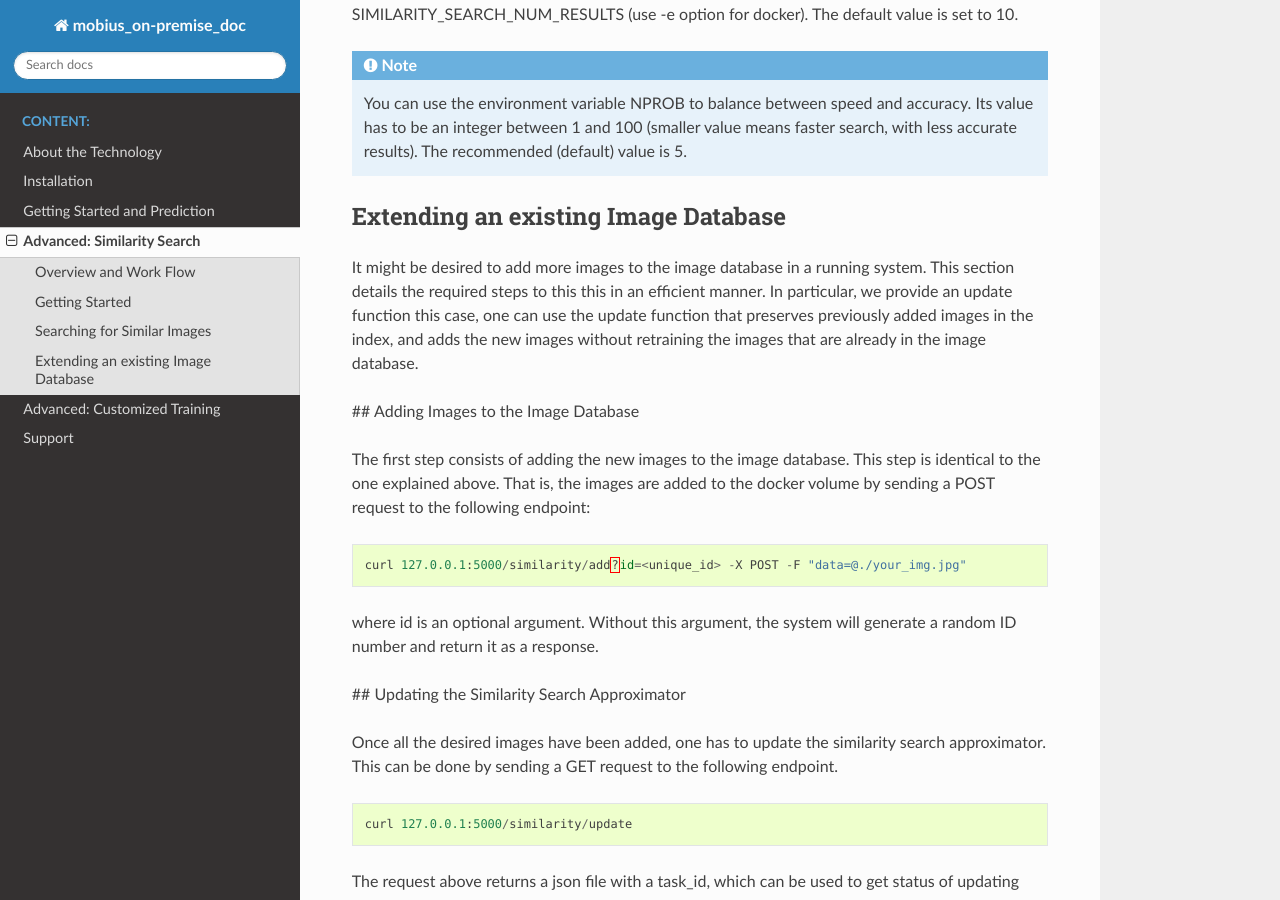
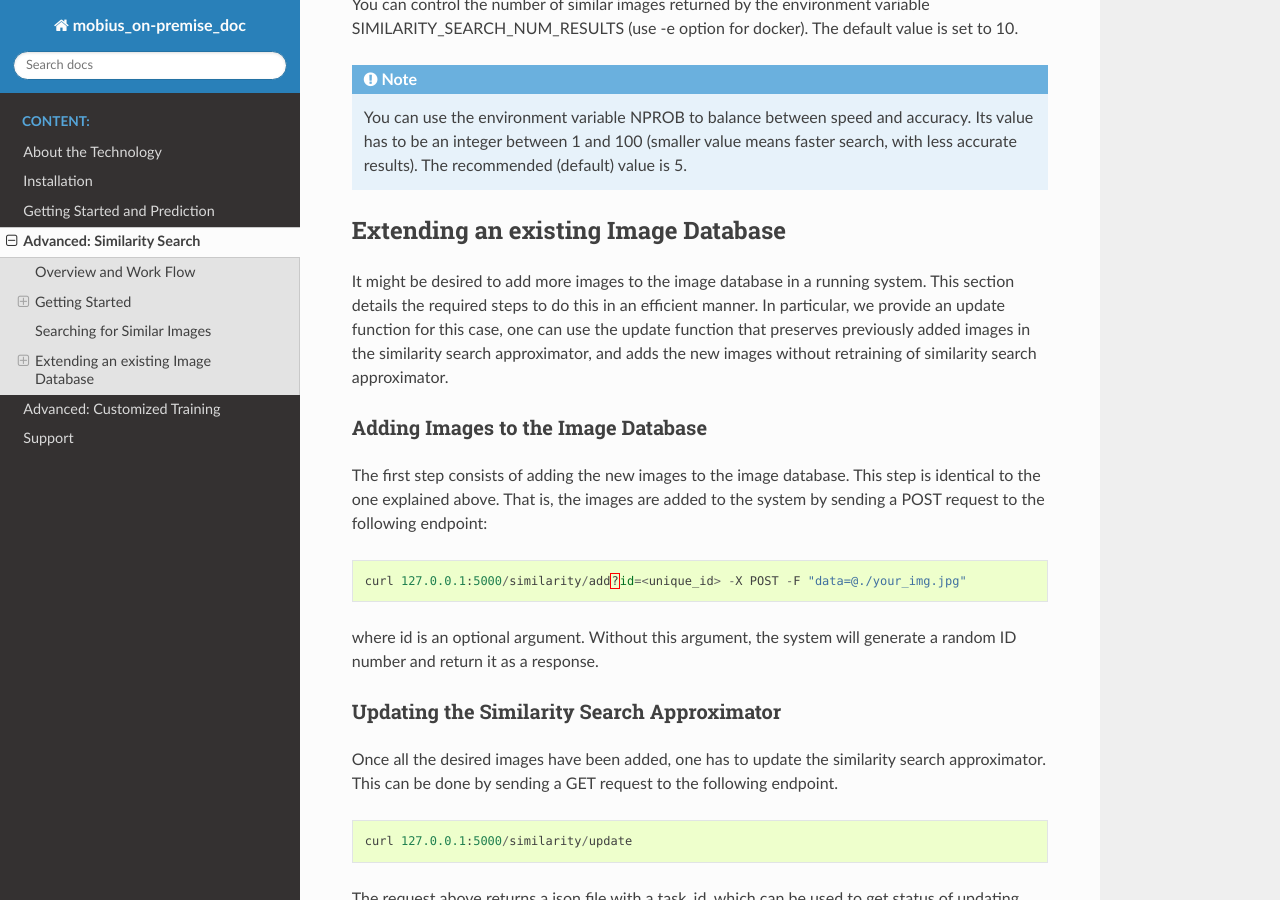
Before and after one commit to rumlingd/mobius_on-premise_doc, a Sphinx documentation site: the page built from source/similarity-search.rst, in a window 1280 px wide and 900 px high, scrolled down 3834 px. Built offline with Sphinx 7.4.7 and the Read the Docs theme 2.0.0, drawn with Linux system fonts in a browser that asks for light colours; formulas are drawn with MathJax 3; some of the changed text lies outside the part shown.

Commit message:
Fixed subheadlines and corrected the text.

```diff
--- a/source/similarity-search.rst
+++ b/source/similarity-search.rst
@@ -14,9 +14,10 @@
 Getting Started
 --------------
 
-## Adding Images to the Image Database
+Adding Images to the Image Database
+^^^^^^^^^^^^^^^^^^^^^^^^^^^^^^^^^^^
 
-The first step is to add images to the docker volume by sending a POST request to the following endpoint:
+The first step is to add images to the system by sending a POST request to the following endpoint:
 ::
 
   curl 127.0.0.1:5000/similarity/add?id=<unique_id> -X POST -F "data=@./your_img.jpg"
@@ -61,7 +64,9 @@
   This step is computationally expensive. If the number of images is large (e.g., more than 1 million), it may take more than one day to process all images on a single GPU.
 
 
-## Training Similarity Search Approximator
+Training Similarity Search Approximator
+^^^^^^^^^^^^^^^^^^^^^^^^^^^^^^^^^^^^^^^
+
 
 Once all images have been added to the image dataset, the numerical features extracted in the last step have to be further processed in order to scale to large datasets. Furthermore, the so-called "similarity search approximator" enables fast search and adaptation to the provided image data.
 
@@ -92,7 +97,7 @@
 Searching for Similar Images
 ----------------------------
 
-Please ensure that you have successfully completed the "getting started" before reading on. That is, you should have added images to the docker volume, and trained the similarity search approximator for all images in the database. If this is the case, you are ready to run the similarity search.
+Please ensure that you have successfully completed the "getting started" before reading on. That is, you should have added images to the system, and trained the similarity search approximator for all images in the database. If this is the case, you are ready to run the similarity search.
 
 Similarity search with a query image can be used with the following endpoint:
 ::
@@ -137,20 +142,22 @@
   You can use the environment variable NPROB to balance between speed and accuracy. Its value has to be an integer between 1 and 100 (smaller value means faster search, with less accurate results). The recommended (default) value is 5.
 
 Extending an existing Image Database
-------------
+------------------------------------
 
-It might be desired to add more images to the image database in a running system. This section details the required steps to this this in an efficient manner. In particular, we provide an update function  this case, one can use the update function that preserves previously added images in the index, and adds the new images without retraining the images that are already in the image database.
+It might be desired to add more images to the image database in a running system. This section details the required steps to do this in an efficient manner. In particular, we provide an update function for this case, one can use the update function that preserves previously added images in the similarity search approximator, and adds the new images without retraining of similarity search approximator.
 
-## Adding Images to the Image Database
+Adding Images to the Image Database
+^^^^^^^^^^^^^^^^^^^^^^^^^^^^^^^^^^^
 
-The first step consists of adding the new images to the image database. This step is identical to the one explained above. That is, the images are added to the docker volume by sending a POST request to the following endpoint:
+The first step consists of adding the new images to the image database. This step is identical to the one explained above. That is, the images are added to the system by sending a POST request to the following endpoint:
 ::
 
   curl 127.0.0.1:5000/similarity/add?id=<unique_id> -X POST -F "data=@./your_img.jpg"
 
 where id is an optional argument. Without this argument, the system will generate a random ID number and return it as a response.
 
-## Updating the Similarity Search Approximator
+Updating the Similarity Search Approximator
+^^^^^^^^^^^^^^^^^^^^^^^^^^^^^^^^^^^^^^^^^^^
 
 Once all the desired images have been added, one has to update the similarity search approximator. This can be done by sending a GET request to the following endpoint.
 ::
```
Also changed, not shown: other parts of source/similarity-search.rst (+4 -2 lines).
